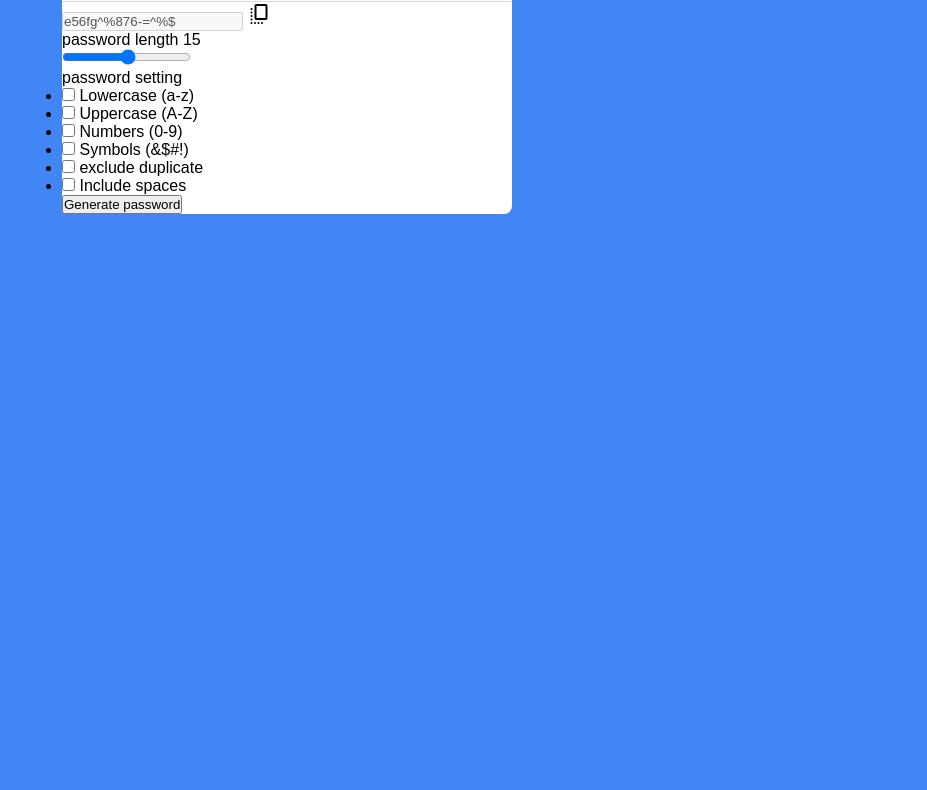
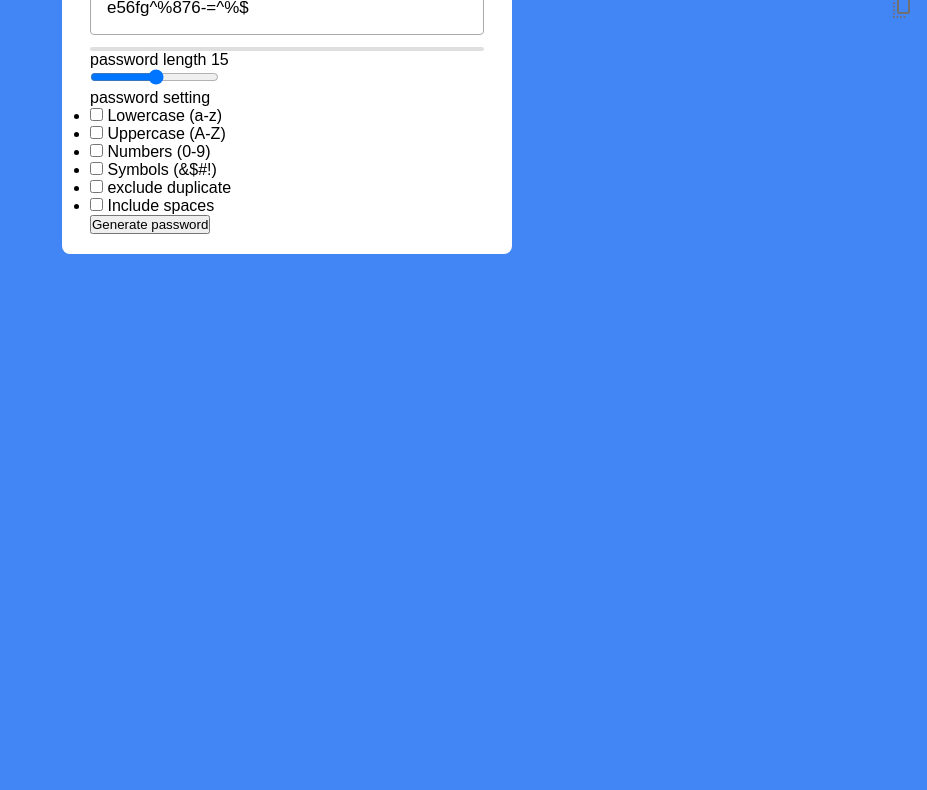
Before and after one commit to pritamdhar6468/password-generator, a plain HTML site: page index.html in a window 1280 px wide. Shown: the part 321-1111 px from the top of the page, without its empty margins (353-1280 px from the left). Before the commit the page ends 800 px from the top, so only its background shows below. Drawn offline with nearby package versions, Linux system fonts and the light colour scheme.

Commit message:
Update styles.css

```diff
--- a/styles.css
+++ b/styles.css
@@ -23,3 +23,37 @@ body{
     padding: 1rem 1.175rem;
     border-bottom: 1px solid #d4dbe5;
 }
+.wrapper{
+    margin: 1.25rem 1.75rem;
+}
+.input-box input{
+    width: 100%;
+    height: 53px;
+    color: #000;
+    background: none;
+    font-size: 1.06rem;
+    font-weight: 500;
+    border-radius: 4px;
+    border: 1px solid #aaa;
+    padding: 0 2.85rem 0 1rem;
+}
+.input-box span{
+    position: absolute;
+    right: 13px;
+    cursor: pointer;
+    line-height: 53px;
+    color: #707070;
+}
+.wrapper .pass-indicator{
+    width: 100%;
+    height: 4px;
+    background: #dfdfdf;
+    margin-top: 0.75rem;
+    border-radius: 25px;
+}
+.pass-indicator::before{
+    position: absolute;
+    content: "";
+    height: 100%;
+    width: 50%;
+}
```
